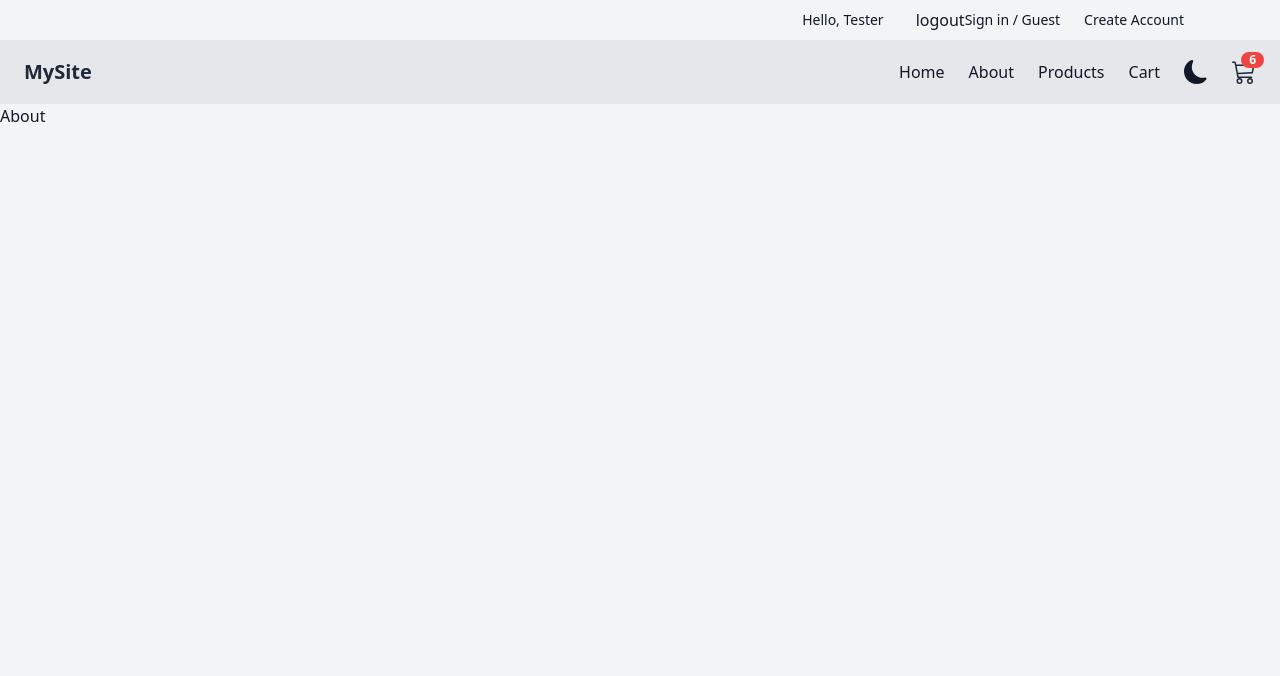
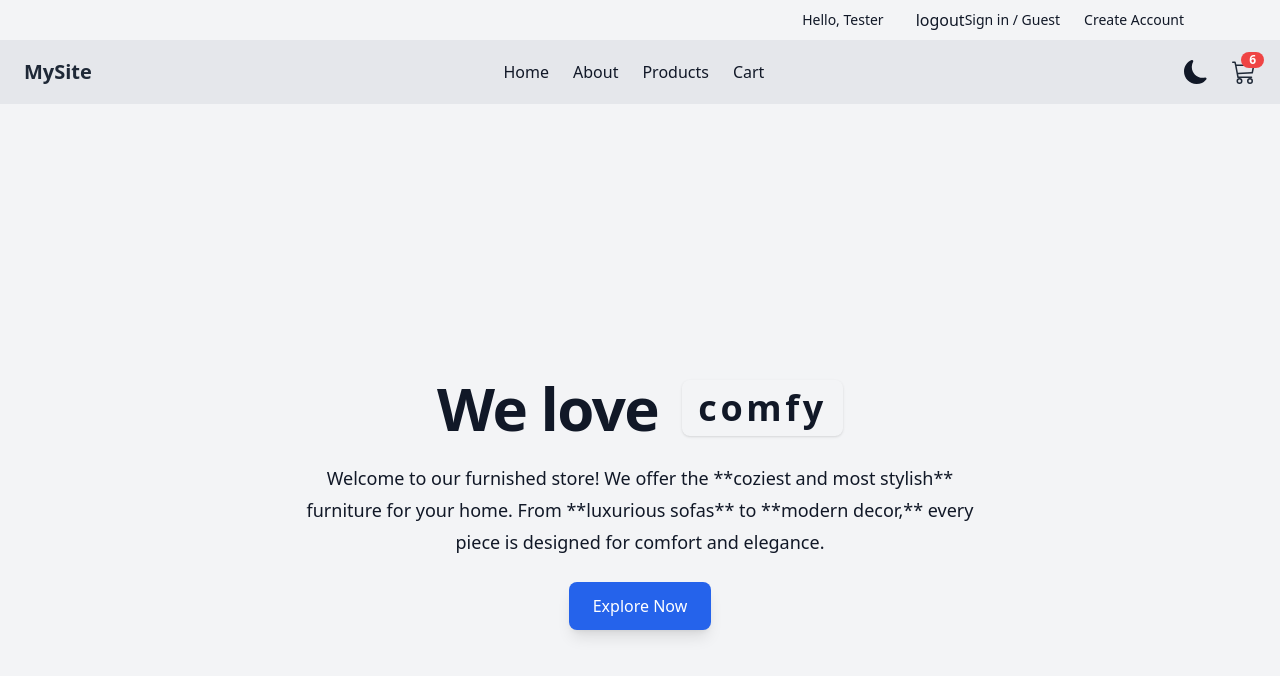
Before and after one commit to tihomirtx88/FurnishedStore, a React (Vite) app: page /about in a window 1280 px wide. Shown: the top 676 px of the page. Built offline with nearby package versions, Linux system fonts and the light colour scheme.

Commit message:
Implement about page with animation

```diff
--- a/package.json
+++ b/package.json
@@ -14,6 +14,7 @@
     "@tanstack/react-query": "^5.69.0",
     "@tanstack/react-query-devtools": "^5.69.0",
     "axios": "^1.8.4",
+    "framer-motion": "^12.6.2",
     "react": "^19.0.0",
     "react-dom": "^19.0.0",
     "react-icons": "^5.5.0",
--- a/src/components/Navbar.jsx
+++ b/src/components/Navbar.jsx
@@ -4,9 +4,7 @@ import NavLinks from "./NavLinks";
 import { useEffect, useState } from "react";
 
 const Navbar = () => {
-
   const getInitialTheme = () => {
-
     if (localStorage.getItem("theme")) {
       return localStorage.getItem("theme") === "dark";
     }
@@ -15,7 +13,6 @@ const Navbar = () => {
   };
 
   const [darkMode, setDarkMode] = useState(getInitialTheme);
-
 
   useEffect(() => {
     if (darkMode) {
@@ -37,13 +34,14 @@ const Navbar = () => {
         >
           MySite
         </NavLink>
-
+        {/* CENTER: Nav Links */}
+        <div className="navbar-center flex-grow flex justify-center">
+          <ul className="flex space-x-6">
+            <NavLinks />
+          </ul>
+        </div>
         {/* MENU */}
         <div className="flex items-center gap-4">
-          <ul className="hidden lg:flex space-x-6">
-            <NavLinks />
-          </ul>
-
           {/* THEME TOGGLE BUTTON */}
           <button
             className="p-2 rounded-full transition-colors"
--- a/src/pages/About.jsx
+++ b/src/pages/About.jsx
@@ -1,7 +1,95 @@
+import { useEffect, useRef, useState } from "react";
+import { animate } from "framer-motion";
+
 const About = () => {
-    return(
-        <div>About</div>
+
+  const [showPopup, setShowPopup] = useState(false);
+
+  const headingRef = useRef(null);
+  const textRef = useRef(null);
+  const popupRef = useRef(null);
+  const buttonRef = useRef(null);
+
+  useEffect(() => {
+    setTimeout(() => {
+      setShowPopup(true);
+    }, 500);
+
+    // Animate heading
+    animate(
+      headingRef.current,
+      { opacity: [0, 1], y: [-20, 0] },
+      { duration: 0.8 }
     );
+
+    // Animate text
+    animate(
+      textRef.current,
+      { opacity: [0, 1], y: [20, 0] },
+      { duration: 1, delay: 0.3 }
+    );
+
+    // Animate button hover effect
+    buttonRef.current.addEventListener("mouseover", () => {
+      animate(buttonRef.current, { scale: 1.05 });
+    });
+    buttonRef.current.addEventListener("mouseleave", () => {
+      animate(buttonRef.current, { scale: 1 });
+    });
+
+    return () => {
+      buttonRef.current.removeEventListener("mouseover", () => {});
+      buttonRef.current.removeEventListener("mouseleave", () => {});
+    };
+  }, []);
+
+  return (
+    <div className="flex flex-col items-center justify-center min-h-screen text-center px-4">
+      {/* Heading */}
+      <div
+        ref={headingRef}
+        className="flex flex-wrap gap-2 sm:gap-x-6 items-center justify-center opacity-0"
+      >
+        <h1 className="text-4xl font-bold leading-none tracking-tight sm:text-6xl">
+          We love
+        </h1>
+        <div className="stats bg-primary shadow px-4 py-2 rounded-lg">
+          <div className="stat">
+            <div className="stat-title text-primary-content text-4xl font-bold tracking-widest">
+              comfy
+            </div>
+          </div>
+        </div>
+      </div>
+
+      {/* Description */}
+      <p ref={textRef} className="mt-6 text-lg leading-8 max-w-2xl opacity-0">
+        Welcome to our furnished store! We offer the **coziest and most
+        stylish** furniture for your home. From **luxurious sofas** to **modern
+        decor,** every piece is designed for comfort and elegance.
+      </p>
+
+      {/* Pop-up animation (on page load) */}
+      {showPopup && (
+        <div
+          ref={popupRef}
+          className="fixed top-20 left-1/2 transform -translate-x-1/2 bg-white dark:bg-gray-800 text-gray-900 dark:text-white p-4 shadow-lg rounded-lg opacity-0"
+        >
+          <p className="text-lg font-semibold">
+            ✨ Discover the best furniture deals today! ✨
+          </p>
+        </div>
+      )}
+
+      {/* Hover effect on button */}
+      <button
+        ref={buttonRef}
+        className="mt-6 px-6 py-3 text-white bg-blue-600 rounded-lg shadow-lg hover:bg-blue-700"
+      >
+        Explore Now
+      </button>
+    </div>
+  );
 };
 
 export default About;
```
Also changed, not shown: 1 other file (tests, documents, lock files or other folders).
